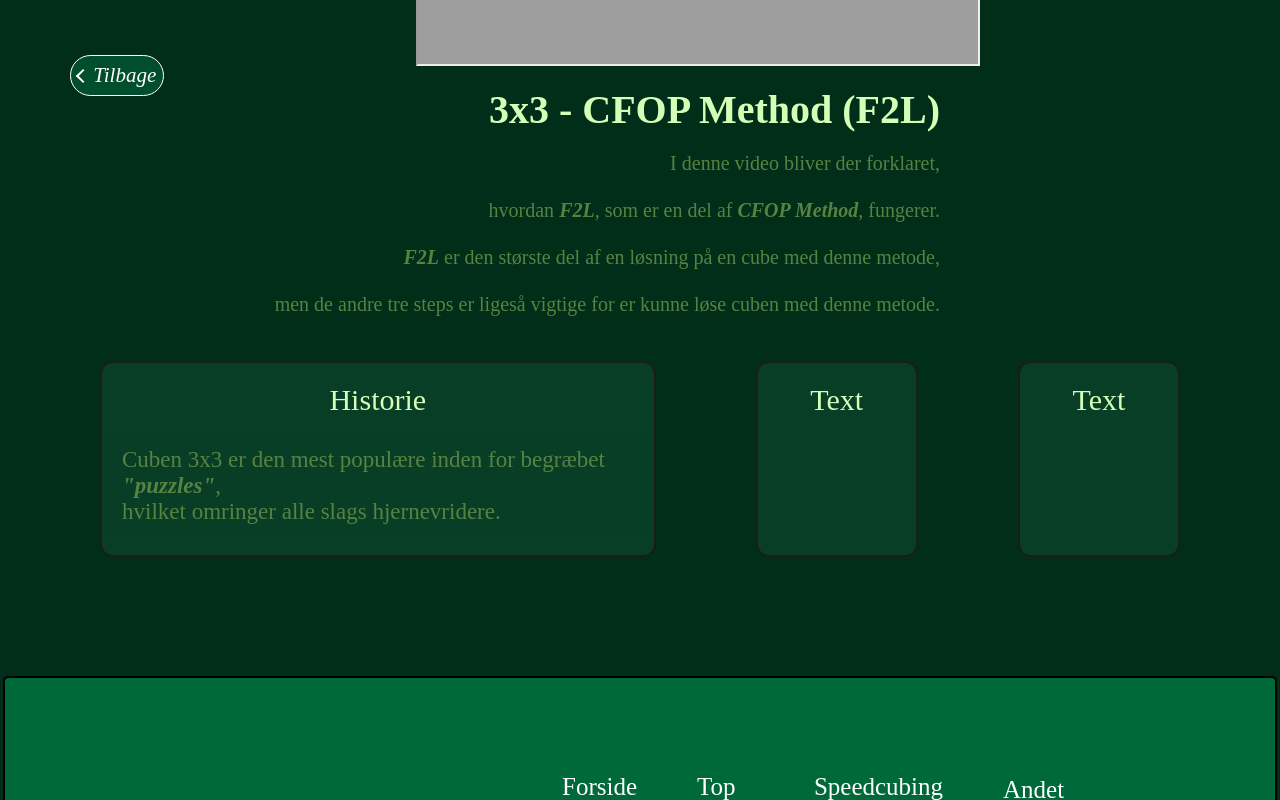
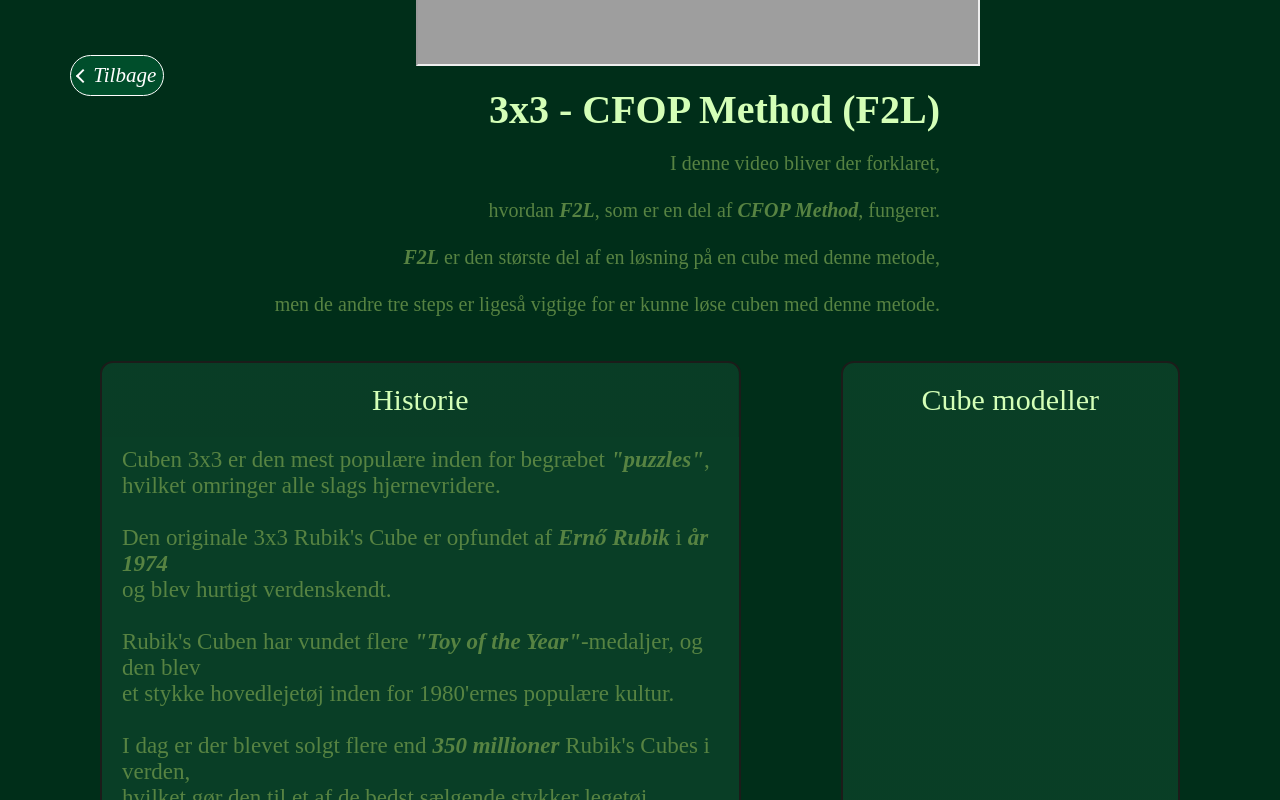
Before and after one commit to bboysofus/linjeopgave, a plain HTML site: page 3x3.html in a window 1280 px wide. Both pictures are taken after a click on the element "Historie". Shown: the part 1055-1855 px from the top of the page. Drawn offline with Linux system fonts and the light colour scheme; grey boxes are pictures that could not be loaded.

Commit message:
3x3 done

```diff
--- a/3x3.html
+++ b/3x3.html
@@ -35,7 +35,6 @@
             #vid2{grid-area: vid2;}
             .box2{grid-area: box2;}
             .box3{grid-area: box3;}
-            .box4{grid-area: box4;}
             #item5-footer{grid-area: footer;}
             #item6{grid-area: space1;}
             #item7{grid-area: space2;}
@@ -43,12 +42,12 @@
             #grid-container{
                 display: grid;
                 grid-template-areas:
-                    'header header header header header'
-                    'space1 h1 h1 h1 space2'
-                    'space1 vid1 vid1 vid1 space2'
-                    'space1 vid2 vid2 vid2 space2'
-                    'space1 box2 box3 box4 space2'
-                    'footer footer footer footer footer';
+                    'header header header header'
+                    'space1 h1 h1 space2'
+                    'space1 vid1 vid1 space2'
+                    'space1 vid2 vid2 space2'
+                    'space1 box2 box3 space2'
+                    'footer footer footer footer';
                 grid-column-gap: 100px;
                 grid-row-gap: 20px;
                 position: relative;
@@ -141,37 +140,6 @@
                 padding: 20px 0;
             }
             div.box3 div{
-                color: rgb(87, 131, 66);
-                background-color: #093e26;
-                padding: 10px;
-                margin-top: 20px;
-                text-align: left;
-                font-size: 23px;
-                display: none;
-            }
-
-            div.box4{
-                cursor: pointer;
-                overflow: hidden;
-                margin-top: 20px;
-                transition: 0.3s;
-                background: linear-gradient(to top, #7cffc421 50%, #7cffc413 50%);
-                background-size: 100% 200%;
-                background-position: top;
-                color: rgb(212, 255, 183);
-                padding: 20px 0;
-                font-size: 30px;
-                text-align: center;
-                position: relative;
-                border: 2px solid  #1c1c1a;
-                border-radius: 13px;
-                text-decoration: none;
-            }
-            div.box4:hover{
-                background-position: bottom;
-                padding: 20px 0;
-            }
-            div.box4 div{
                 color: rgb(87, 131, 66);
                 background-color: #093e26;
                 padding: 10px;
@@ -317,23 +285,38 @@
                     <div id="toToggle1">
                         <p style="margin: 0; padding-left: 10px;">
                             Cuben 3x3 er den mest populære inden for begræbet <span style="font-style: italic;"><strong>"puzzles"</strong></span>,<br>
-                            hvilket omringer alle slags hjernevridere.
+                            hvilket omringer alle slags hjernevridere.<br>
+                            <br>
+                            Den originale 3x3 Rubik's Cube er opfundet af <span style="font-style: italic;"><strong>Ernő Rubik</strong></span> i <span style="font-style: italic;"><strong>år 1974</strong></span><br>
+                            og blev hurtigt verdenskendt.<br>
+                            <br>
+                            Rubik's Cuben har vundet flere <span style="font-style: italic;"><strong>"Toy of the Year"</strong></span>-medaljer, og den blev<br>
+                            et stykke hovedlejetøj inden for 1980'ernes populære kultur.<br>
+                            <br>
+                            I dag er der blevet solgt flere end <span style="font-style: italic;"><strong>350 millioner</strong></span> Rubik's Cubes i verden,<br>
+                            hvilket gør den til et af de bedst sælgende stykker legetøj nogensinde.<br>
+                            <br>
+                            Nu findes der rigtig mange producenter, der producerer både normale cubes<br>
+                            samt speedcubes til speedcubing.<br>
+                            Heriblandt er der populære producenter som <span style="font-style: italic;"><strong>"GAN"</strong></span> og <span style="font-style: italic;"><strong>"MoYu"</strong></span>.
                         </p>
                     </div>
                 </div>
 
-                <div class="box3" onclick="toggleText2('toToggle2')">Text
+                <div class="box3" onclick="toggleText2('toToggle2')">Cube modeller
                     <div id="toToggle2">
                         <p style="margin: 0; padding-left: 10px;">
-                            Text
-                        </p>
-                    </div>
-                </div>
-
-                <div class="box4" onclick="toggleText3('toToggle3')">Text
-                    <div id="toToggle3">
-                        <p style="margin: 0; padding-left: 10px;">
-                            Text
+                            <span style="font-size: 30px; text-decoration: underline;"><strong>Populære speedcubes</strong></span><br>
+                            <br>
+                            - MoYu Weilong GTS (1, 2, 3, Magnetic)<br>
+                            <br>
+                            - MoYu AoLong (1, 2)<br>
+                            <br>
+                            - QiYi The Valk (1, 2, 3, Power)<br>
+                            <br>
+                            - QiYi Thunderclap (1, 2, 3, Magnetic)<br>
+                            <br>
+                            - GAN 356 X<br>
                         </p>
                     </div>
                 </div>
@@ -382,11 +365,5 @@
             (theText.style.display=='block') ? theText.style.display='none' :
             theText.style.display='block';
         }
-
-        function toggleText3(id){
-            var theText = document.getElementById(id);
-            (theText.style.display=='block') ? theText.style.display='none' :
-            theText.style.display='block';
-        }
     </script>
 </html>
```
Also changed, not shown: Speedcubing.html (+10 -1 lines).
